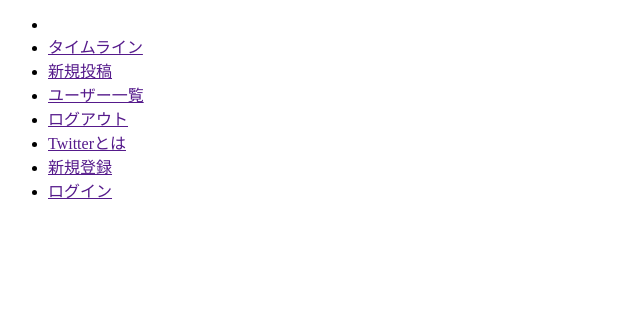
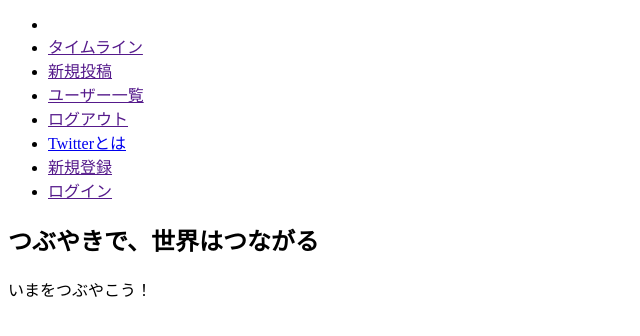
Before and after one commit to d00fy/gsacademy-teamdev, a plain HTML site: page index.html in a window 1280 px wide. Shown: the whole page, without its empty margins (0-640 px from the left). Drawn offline with Linux system fonts and the light colour scheme.

Commit message:
index.htmlのbody修正

```diff
--- a/index.html
+++ b/index.html
@@ -31,7 +31,7 @@
           <!-- ログイン済み ここまで -->
           <!-- 未ログイン時 ここから -->
           <li>
-            <a href="">Twitterとは</a>
+            <a href="about.html">Twitterとは</a>
           </li>
           <li>
             <a href="">新規登録</a>
@@ -42,6 +42,11 @@
           <!-- 未ログイン時 ここまで -->
       </ul>
     </header>
-      <div class="flash"></div>
+    <div class="main top-main">
+        <div class="top-message">
+          <h2>つぶやきで、世界はつながる</h2>
+          <p>いまをつぶやこう！</p>
+        </div>
+    </div>
 </body>
 </html>
```
